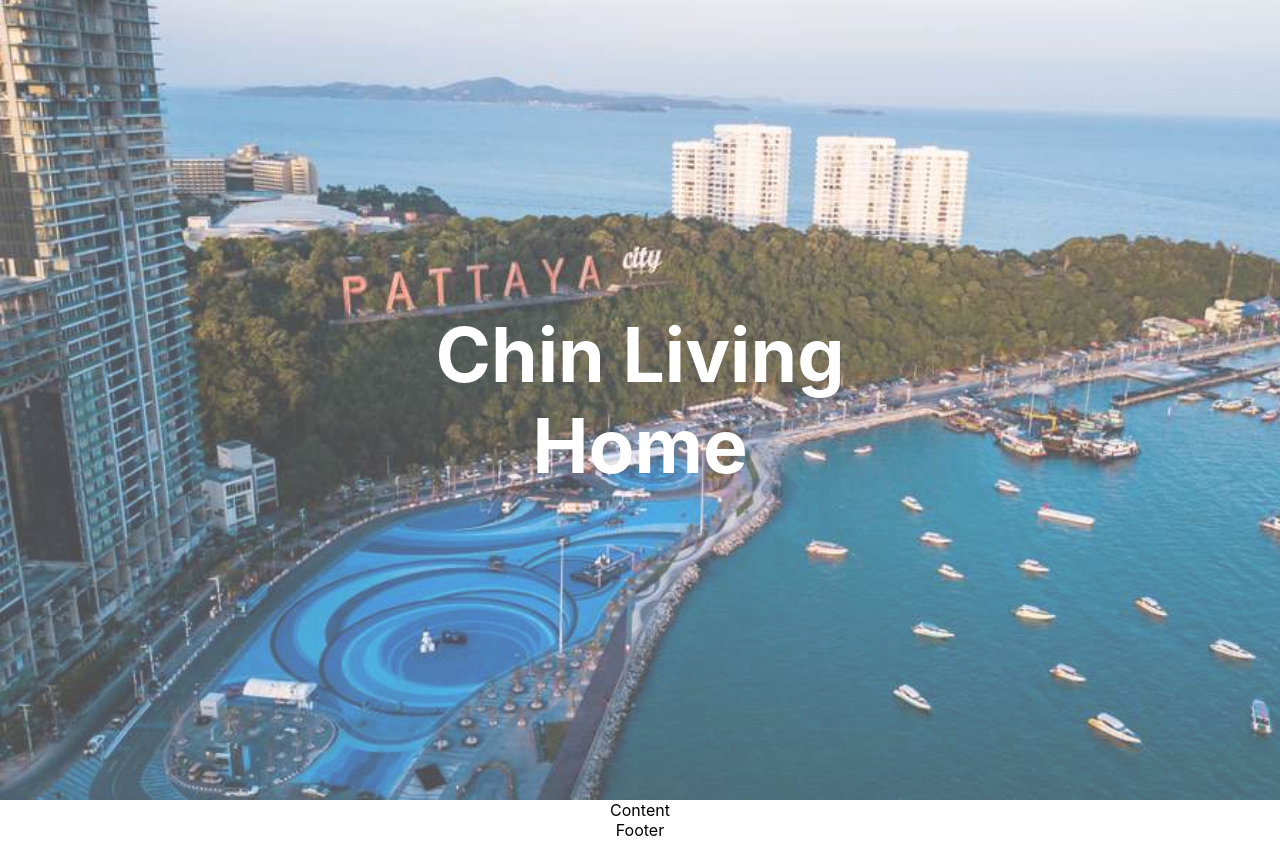
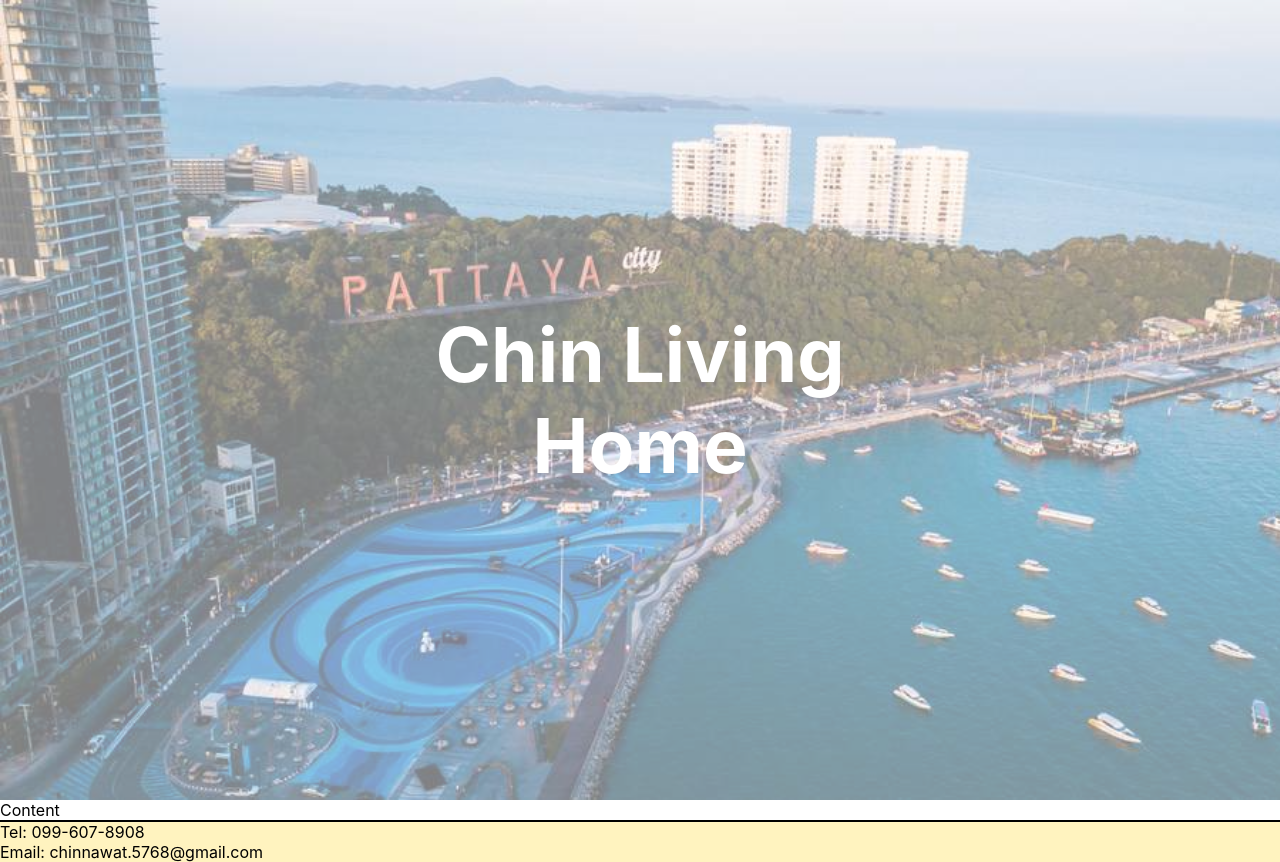
Before and after one commit to ChinLivingHome/SMhome.github.io, a React (Create React App) app: page / in a window 1280 px wide. Before the commit the page ends 840 px from the top, so only its background shows below. Built offline with nearby package versions, Linux system fonts and the light colour scheme.

Commit message:
- Minor change some name and add footer detail

```diff
--- a/src/App.js
+++ b/src/App.js
@@ -2,11 +2,11 @@
 import '../src/assets/scss/App.css';
 import Home from '../src/modules/Home'
 
-function App() {
+const App = () => {
   return (
-    <div className="App">
+    <>
       <Home/>
-    </div>
+    </>
   );
 }
 
--- a/src/assets/scss/Header.css
+++ b/src/assets/scss/Home.css
@@ -1,8 +1,8 @@
-.header-Bgimage {
+.header-bg-image {
   background-image: url("/src/assets/img/bgImage.jpg");
   background-size: cover;
   height: 100vh;
-  opacity: 70%;
+  opacity: 50%;
 }
 
 .header-text {
@@ -14,3 +14,9 @@
   transform: translate(-50%, -50%);
   color: white;
 }
+
+.footer-bg {
+  border-top: 2px solid;
+  border-color: black;
+  background-color:rgb(255, 243, 191)
+}
--- a/src/modules/Home.jsx
+++ b/src/modules/Home.jsx
@@ -1,6 +1,6 @@
 import React from "react"
-import { Layout } from 'antd';
-import '../assets/scss/Header.css'
+import { Col, Layout, Row } from 'antd';
+import '../assets/scss/Home.css'
 // import { Col, Row } from 'antd';
 
 const Home = () => {
@@ -8,15 +8,28 @@
     return(
         <>
         <Layout>
-            <Header class="header-Bgimage">
-                <div class="header-text">
+            <Header>
+                <Row className="header-bg-image">
+                <div className="header-text">
                     <h1>
                         Chin Living Home
                     </h1>
                 </div>
+                </Row>
             </Header>
             <Content>Content</Content>
-            <Footer>Footer</Footer>
+            <Footer className='footer-bg'>
+                <Row justify="left">
+                    <Col span={18} push={6}>
+                        Tel: 099-607-8908
+                    </Col>
+                </Row>
+                <Row>
+                    <Col span={18} push={6}>
+                        Email: chinnawat.5768@gmail.com
+                    </Col>
+                </Row>
+            </Footer>
         </Layout>
         </>
     )
```
